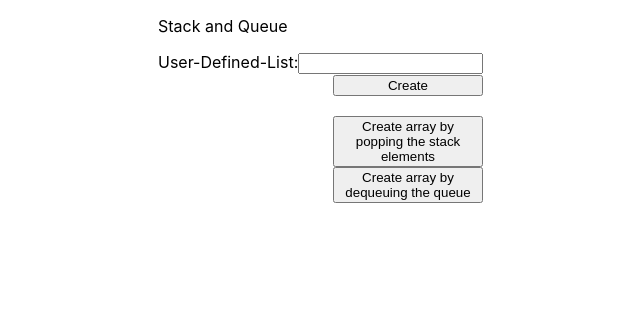
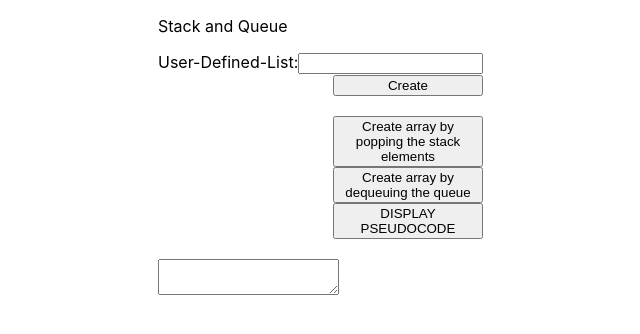
Before and after one commit to MatteoNunez22/algorithm-visualizer-group6, a React (Create React App) app: page /stackAndQueue in a window 1280 px wide. Shown: the top 334 px of the page, without its empty margins (232-872 px from the left). Built offline with nearby package versions, Linux system fonts and the light colour scheme.

Commit message:
Update StackAndQueue

```diff
--- a/src/Components/StackAndQueue.jsx
+++ b/src/Components/StackAndQueue.jsx
@@ -18,7 +18,11 @@ function StackAndQueue() {
 			<br />
 			<button onClick={createArrayFromStack}>Create array by popping the stack elements</button>
 			<button onClick={createArrayFromQueue}>Create array by dequeuing the queue</button>
-			<br />
+			<button onClick={displayPseudocode}>DISPLAY PSEUDOCODE</button>
+            <br></br>
+            <br></br>
+            <textarea id="pseudocode" name="pseudocode" readonly></textarea>
+            <br />
 			<br />
 			<div className="container">
 
@@ -31,6 +35,13 @@ function StackAndQueue() {
 			</div>
 		</div>
 	);
+}
+
+function displayPseudocode() {
+    let pseudocode = document.getElementById("pseudocode");
+    pseudocode.style.width="600px";
+    pseudocode.style.height="400px";
+    pseudocode.innerHTML = "# The class for a stack\nclass Stack:\n    # Fields\n    int MAX\n    int top	// top of stack\n    int array[] <- new int[MAX] // stack array\n\n    # Constructor\n    Stack()\n        top <- -1\n\n    # Push Function\n    boolean push(int x):\n        if top >= MAX-1:\n            return false\n\n        else:\n            a[++top] <- x\n            return true\n\n    # Pop Function\n    int pop():\n        if top < 0:\n            return 0 // stack overflow\n\n        else:\n            int x <- a[top--]\n            return x\n";
 }
 
 function createArrayFromStack() {
```
